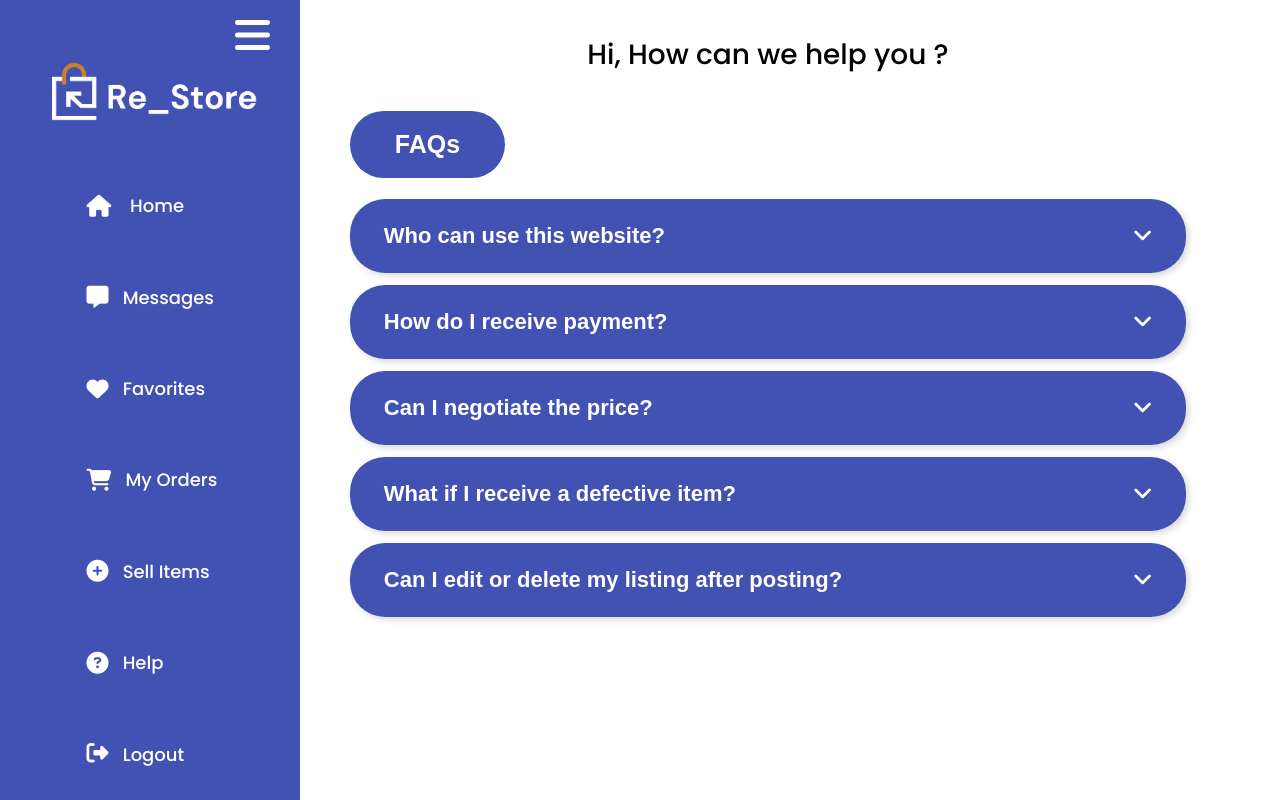
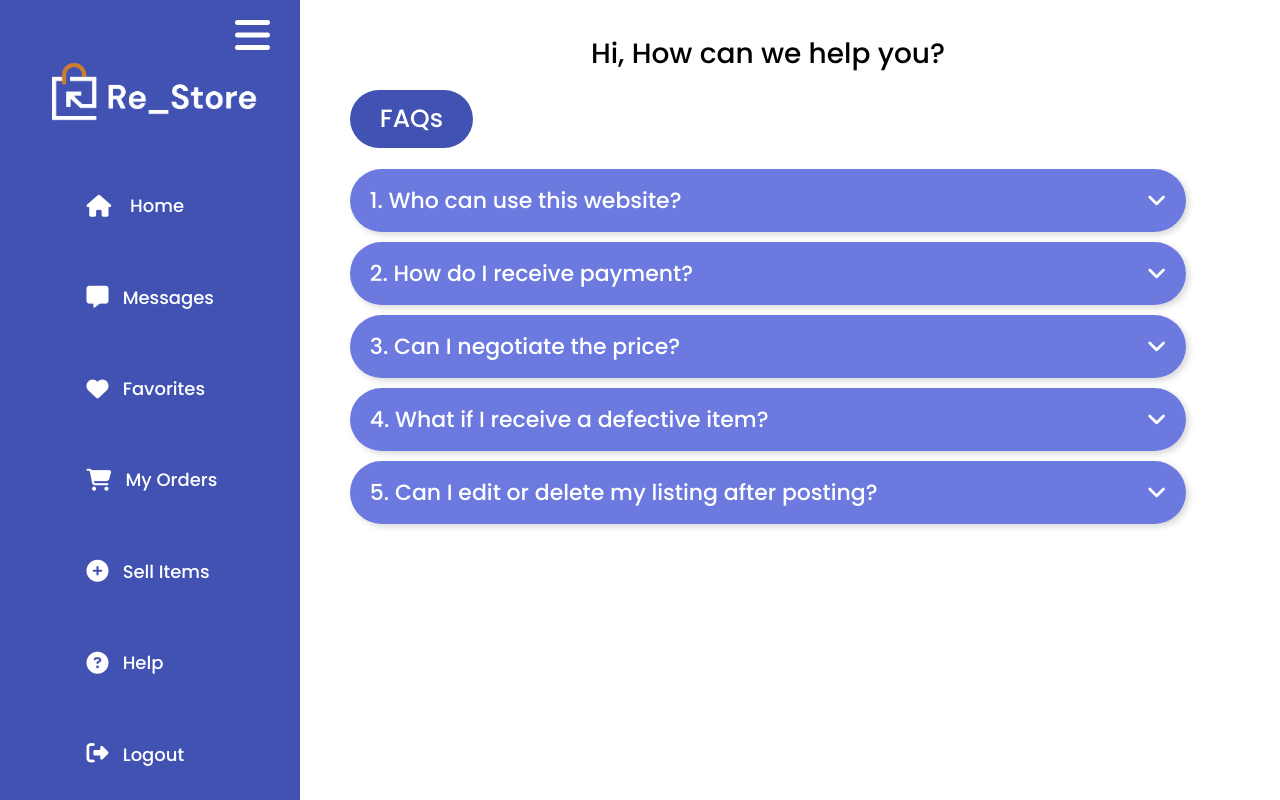
Before and after one commit to rocky75901/Re_Store, a React (Vite) app in the folder frontend/: page /faq in a window 1280 px wide. Built offline with nearby package versions, Linux system fonts and the light colour scheme.

Commit message:
edited faq page

```diff
--- a/frontend/src/pages/auth/faq.css
+++ b/frontend/src/pages/auth/faq.css
@@ -1,32 +1,40 @@
-.faq-container {
+
+button:focus{
+    outline: none;
+ }
+ .faq-container {
     max-width: 85%;
-    margin: 40px auto;
-    font-family: Arial, sans-serif;
+    margin: 20px auto;
+    font-family: 'Poppins', sans-serif;
 }
 
 .faq-h1 {
     font-size: 28px;
     font-weight: bold;
     text-align: center;
-    color: #4152b3;
-    margin-top: 20px;
+    color: black;
     margin-bottom: 20px;
 }
 
 .faq-heading {
     background-color: #4152b3;
     color: white;
-    padding: 10px;
-    border-radius: 8px;
+    padding: 10px 30px;
+    border-radius: 30px;
     font-size: 25px;
     width: fit-content;
 }
 
-.faq-item {
+.faq-qitem {
+    background-color: #6c7ae0;
     border-radius: 35px;
-    margin-bottom: 12px;
-    padding: 14px;
     box-shadow: 3px 3px 6px rgba(0, 0, 0, 0.15);
+    transition: background-color 0.3s ease-in-out;
+    margin-bottom: 10px;
+    overflow: hidden;
+}
+
+.faq-qitem.open {
     background-color: #4152b3;
 }
 
@@ -40,23 +48,34 @@
     display: flex;
     justify-content: space-between;
     align-items: center;
-    padding: 10px 20px;
+    padding: 15px 20px;
     font-size: 22px;
     color: white;
+    outline: none;
 }
 
- button:focus{
-    outline: none;
- }
+.faq-question i {
+    transition: transform 0.3s ease-in-out;
+}
+
+.faq-qitem.open .faq-question i {
+    transform: rotate(180deg);
+}
+.faq-aitem {
+    overflow: hidden;
+    max-height: 0;
+    transition: max-height 0.3s ease-in-out, padding 0.3s ease-in-out;
+    padding: 0 20px;
+}
+
+.faq-qitem.open .faq-aitem {
+    max-height: 200px;
+    padding: 10px 20px;
+}
+
 .faq-answer {
     text-align: left;
-    margin-top: 0px;
-    font-size: 20px;
+    font-size: 18px;
     color: white;
-    padding: 10px;
+    margin: 0;
 }
-
-.faq-icon {
-    font-size: 18px;
-    color: #4152b3;
-}
--- a/frontend/src/pages/auth/faq.jsx
+++ b/frontend/src/pages/auth/faq.jsx
@@ -1,61 +1,46 @@
-import React from 'react'
-import Layout from './layout'
-import { useState } from "react";
-import "./faq.css"
+import React, { useState } from 'react';
+import Layout from './layout';
+import './faq.css';
 
-const FAQItem = ({ question, answer }) => {
-    const [isOpen, setIsOpen] = useState(false);
+const Faq = () => {
+    const [openIndexes, setOpenIndexes] = useState([]);
 
-    return (
-        <div className="faq-item">
-            <button className="faq-question" onClick={() => setIsOpen(!isOpen)}>
-                {question}
-                <span className="arrow">{isOpen ? <i class="fa-solid fa-angle-up"></i> : <i class="fa-solid fa-angle-down"></i>}</span>
-            </button>
-            {isOpen && <p className="faq-answer"><i class="fa-solid fa-circle-dot"></i> &nbsp; {answer}</p>}
-        </div>
+    const faqData = [
+        { question: "Who can use this website?", answer: "Only students, faculty, and staff of IIT Kanpur can register and use the platform." },
+        { question: "How do I receive payment?", answer: "Payments are processed through secure gateways. You can link your bank account for direct transfers." },
+        { question: "Can I negotiate the price?", answer: "Yes, you can negotiate the price with the seller via the chat feature." },
+        { question: "What if I receive a defective item?", answer: "You can report the issue within 24 hours of receiving the item for a resolution." },
+        { question: "Can I edit or delete my listing after posting?", answer: "Yes, you can edit or remove your listing from the 'My Orders' section." },
+    ];
+
+    const toggleFAQ = (index) => {
+        setOpenIndexes((prevIndexes) =>
+            prevIndexes.includes(index)
+                ? prevIndexes.filter((i) => i !== index)
+                : [...prevIndexes, index]
         );
     };
 
+    return (
+        <Layout showHeader={false}>
+            <h1 className="faq-h1">Hi, How can we help you?</h1>
 
-const Faq = () => {
-    const [openIndex, setOpenIndex] = useState(null);
-
-    const faqData = [
-        {
-            question: "Who can use this website?",
-            answer: "Only students, faculty, and staff of IIT Kanpur can register and use the platform.",
-        },
-        {
-            question: "How do I receive payment?",
-            answer: "Payments are processed through secure gateways. You can link your bank account for direct transfers.",
-        },
-        {
-            question: "Can I negotiate the price?",
-            answer: "Yes, you can negotiate the price with the seller via the chat feature.",
-        },
-        {
-            question: "What if I receive a defective item?",
-            answer: "You can report the issue within 24 hours of receiving the item for a resolution.",
-        },
-        {
-            question: "Can I edit or delete my listing after posting?",
-            answer: "Yes, you can edit or remove your listing from the 'My Orders' section.",
-        },
-    ];
-
-
-    return (
-        <Layout showHeader = {false} >
-            <h1 className="faq-h1" style={{color:'black'}}>Hi, How can we help you ?</h1>
             <div className="faq-container">
-                <h2 className='faq-heading' style = {{borderRadius:"35px", padding:"15px 45px"}}>FAQs</h2>
+            <h2 className="faq-heading">FAQs</h2>
                 {faqData.map((item, index) => (
-                    <FAQItem key={index} {...item} />
+                    <div key={index} className={`faq-qitem ${openIndexes.includes(index) ? "open" : ""}`}>
+                        <button className="faq-question" onClick={() => toggleFAQ(index)}>
+                            <span>{index + 1}. {item.question}</span>
+                            <i className={`fa-solid ${openIndexes.includes(index) ? "fa-angle-up" : "fa-angle-down"}`}></i>
+                        </button>
+                        <div className="faq-aitem" style={{ maxHeight: openIndexes.includes(index) ? "200px" : "0px" }}>
+                            <p className="faq-answer"><i className="fa-solid fa-circle-dot"></i> &nbsp; {item.answer}</p>
+                        </div>
+                    </div>
                 ))}
             </div>
         </Layout>
-    )
+    );
 };
 
 export default Faq;
```
Also changed, not shown: frontend/src/pages/auth/chat.css (deleted). Lines whose indentation alone changed are shown as unchanged.
